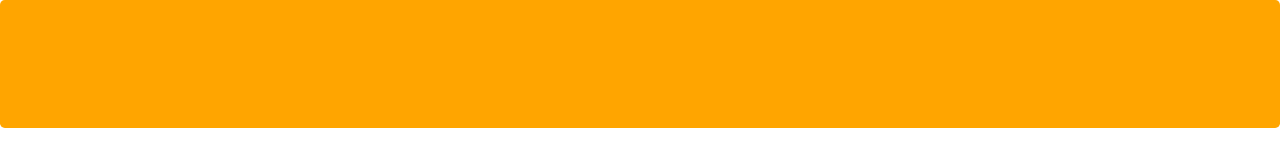
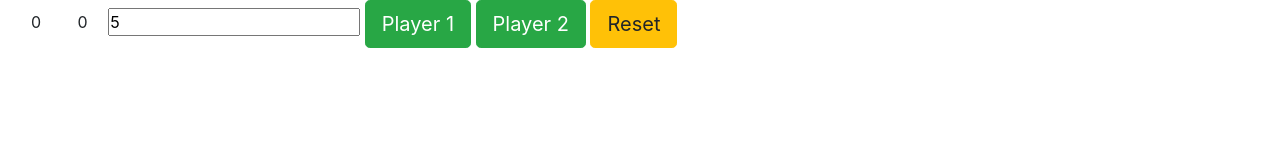
Before and after one commit to julienle17/score-keeper-livraison-dom2, a plain HTML site: page index.html in a window 1280 px wide. Drawn offline with Linux system fonts and the light colour scheme.

Commit message:
add class in html & create variable in js & add class .score in css

```diff
--- a/css/style.css
+++ b/css/style.css
@@ -7,3 +7,7 @@
 .jumbotron {
 	background-color: orange;
 }
+
+.score {
+	padding: 1em;
+}
--- a/index.html
+++ b/index.html
@@ -8,7 +8,13 @@
 		<meta name="viewport" content="width=device-width, initial-scale=1">
 	</head>
 	<body>
-		<main class="jumbotron">
+		<main class="container-fluid">
+			<p class="scorePlayer1  score d-inline">0</p>
+			<p class="scorePlayer2  score d-inline">0</p>
+			<input type="text" value="5" placeholder="Insert a limit number">
+			<button type="button" class="btn btn-success btn-lg buttonPlayer1">Player 1</button>
+			<button type="button" class="btn btn-success btn-lg buttonPlayer2">Player 2</button>
+			<button type="button" class="btn btn-warning btn-lg buttonReset">Reset</button>
 		</main>
 	</body>
 </html>
```
Also changed, not shown: js/script.js (+8 -0 lines).
